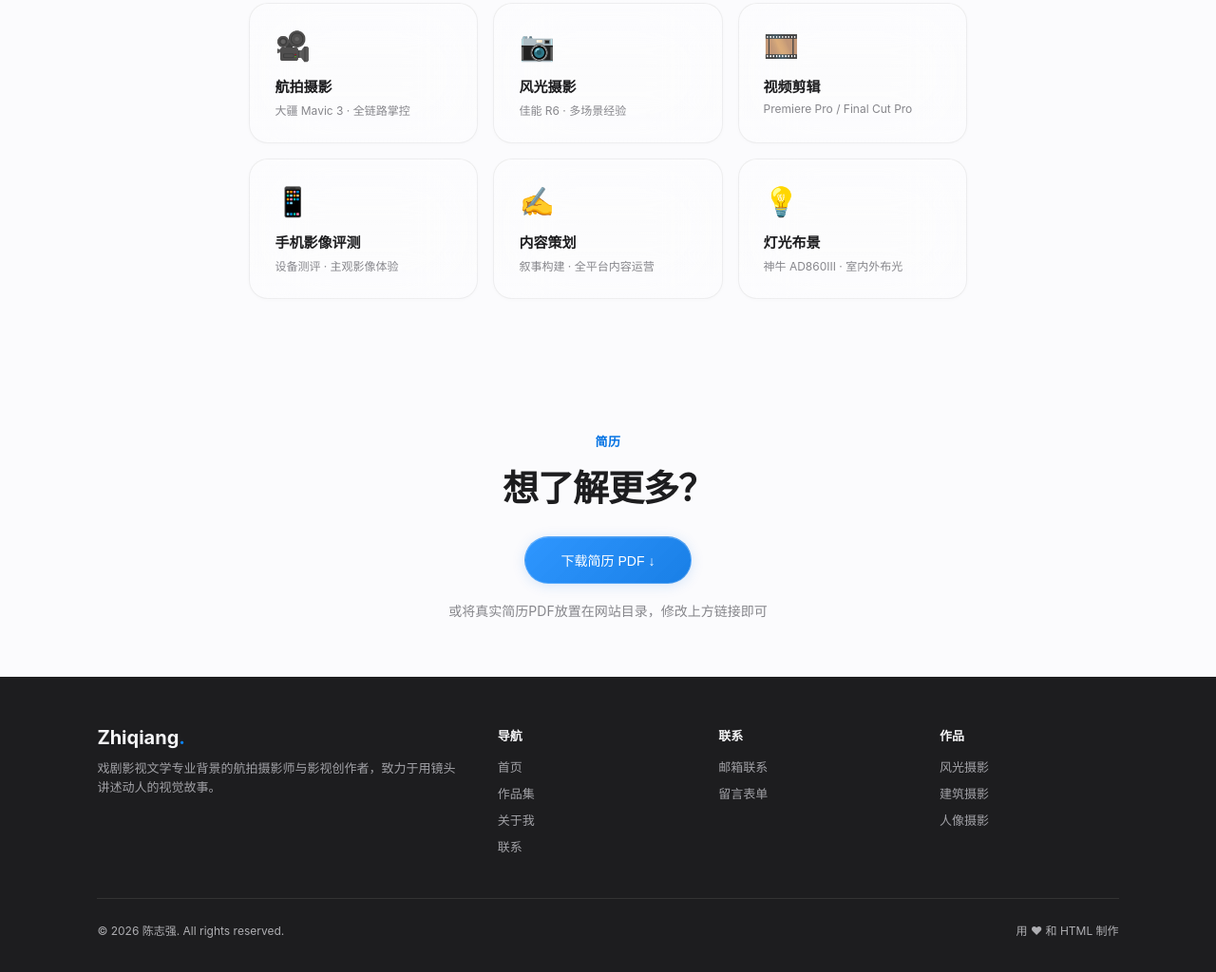
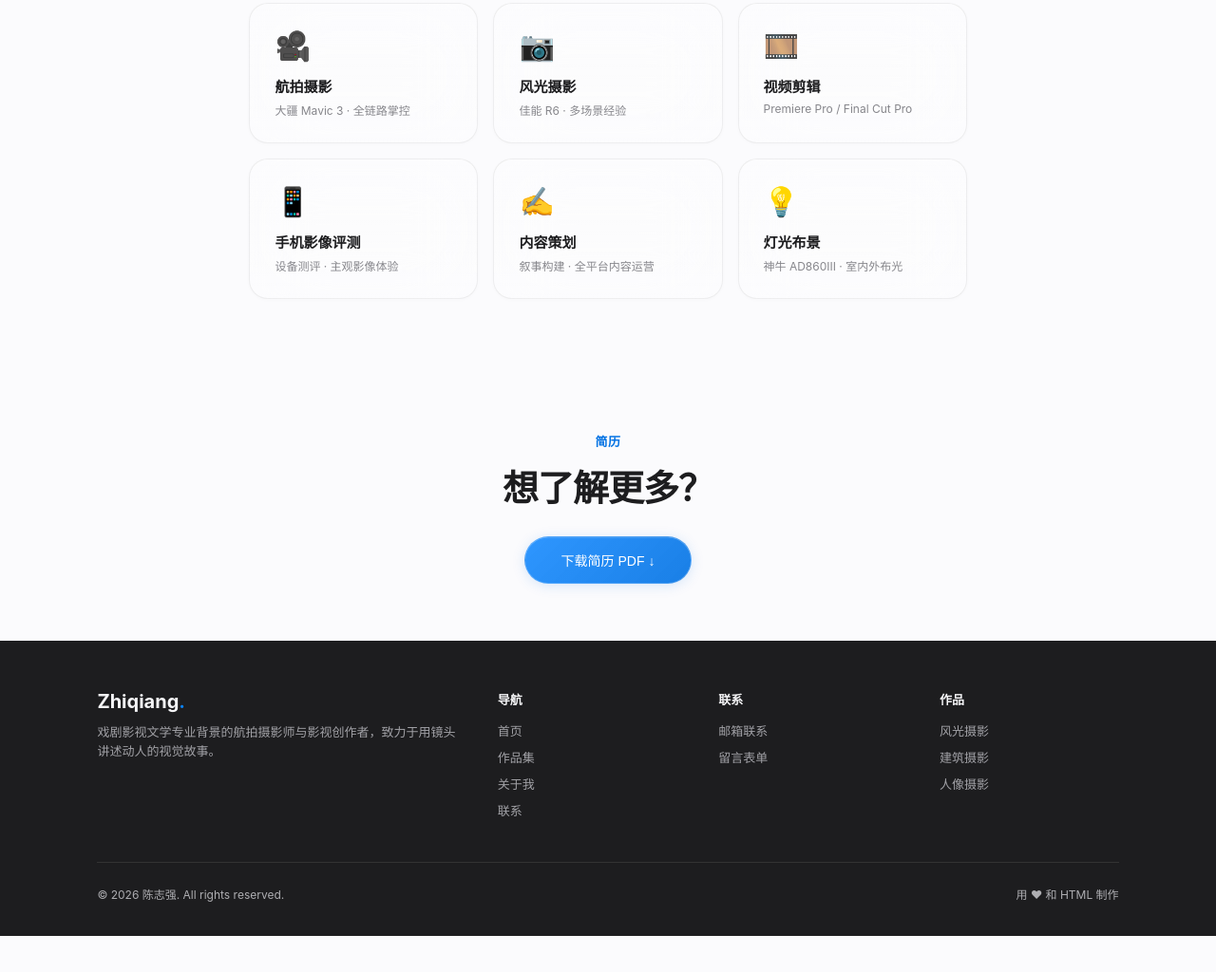
Before and after one commit to QiangziiiiI/portfolio, a plain HTML site: page about.html in a window 1280 px wide. Shown: the part 1883-2907 px from the top of the page at 95% size. After the commit the page ends 2869 px from the top, so only its background shows below. Drawn offline with Linux system fonts and the light colour scheme.

Commit message:
fix: hide resume note text on about page

```diff
--- a/about.html
+++ b/about.html
@@ -321,7 +321,7 @@ a{color:inherit;text-decoration:none}
   <p class="section-label">简历</p>
   <h2 class="section-title" style="margin-bottom:26px">想了解更多？</h2>
   <button class="resume-btn" onclick="event.preventDefault();alert('请将真实简历PDF放在网站根目录，并修改此链接的href为简历文件路径。')">下载简历 PDF ↓</button>
-  <p class="resume-note">或将真实简历PDF放置在网站目录，修改上方链接即可</p>
+  <p class="resume-note" style="display:none">或将真实简历PDF放置在网站目录，修改上方链接即可</p>
 </section>
 
 <footer class="footer reveal">
```
